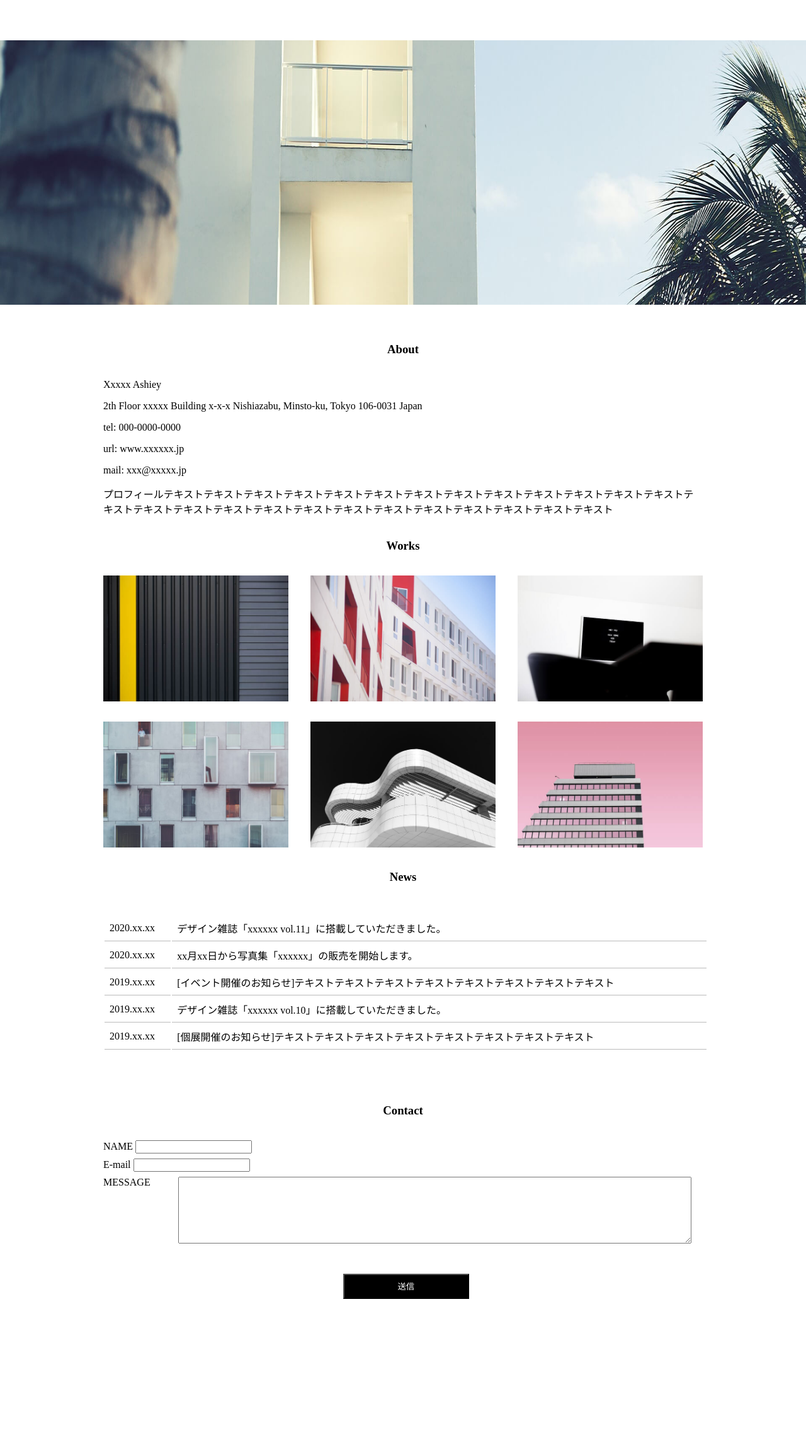
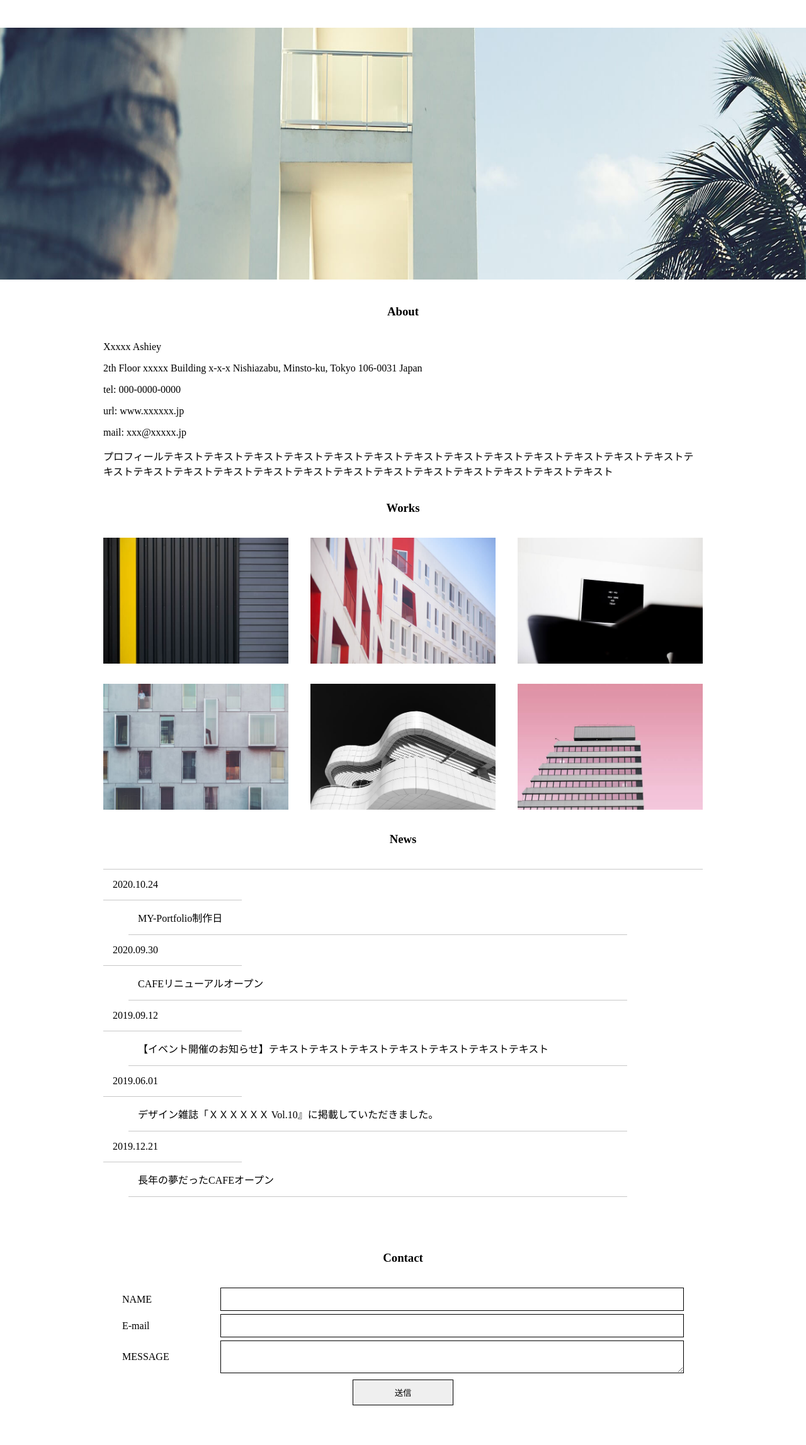
Before and after one commit to ppp-mami/html-, a plain HTML site: page index.html in a window 1280 px wide. Shown: the part 136-2431 px from the top of the page at 63% size. Before the commit the page ends 2243 px from the top, so only its background shows below. Drawn offline with Linux system fonts and the light colour scheme.

Commit message:
Add files via upload

```diff
--- a/index.html
+++ b/index.html
@@ -12,22 +12,23 @@
   <h1>
     <img src="logo.svg" alt="ロゴ画像" width="116" height="60">
   </h1>
+  <ul>
     <li><a href="#about">About</a></li>
     <li><a href="#works">Works</a></li>
     <li><a href="#news">News</a></li>
     <li><a href="#contact">Contact</a></li>
     <li><img src="instagram.png" alt="instagramのロゴ画像" width="28" height="28"></li>
-
+  </ul>
 
 </header>
-<section1>
-  <h2>
-    <img src="mainvisual-pc.jpg" alt="画像" width="100%" height="420">
-  </h2>
-</section1>
+<section>
+
+    <img src="mainvisual-pc.jpg" alt="画像">
+
+</section>
 
 <main>
-  <div class="About" id="about">
+  <div class="About wrapper" id="about">
     <h3>About</h3>
     <p>Xxxxx Ashiey</p>
 
@@ -39,7 +40,8 @@
     <p>プロフィールテキストテキストテキストテキストテキストテキストテキストテキストテキストテキストテキストテキストテキストテキストテキストテキストテキストテキストテキストテキストテキストテキストテキストテキストテキストテキスト</p>
   </div>
 
-  <div class="Works" id="works">
+  <div class="Works wrapper" id="works">
+
     <h3>Works</h3>
     <li>
       <img src="works1_0.jpg" alt="画像1" width="294" height="200">
@@ -52,22 +54,24 @@
 
   </div>
 
-  <div class="News" id="news">
+  <div class="News wrapper" id="news">
     <h3>News</h3>
-    <table>
-      <tbody>
-        <tr><td>2020.xx.xx</td><td>デザイン雑誌「xxxxxx vol.11」に搭載していただきました。</td></tr>
-        <tr><td>2020.xx.xx</td><td>xx月xx日から写真集「xxxxxx」の販売を開始します。</td></tr>
-        <tr><td>2019.xx.xx</td><td>[イベント開催のお知らせ]テキストテキストテキストテキストテキストテキストテキストテキスト</td></tr>
-        <tr><td>2019.xx.xx</td><td>デザイン雑誌「xxxxxx vol.10」に搭載していただきました。</td></tr>
-        <tr><td>2019.xx.xx</td><td>[個展開催のお知らせ]テキストテキストテキストテキストテキストテキストテキストテキスト</td></tr>
-      </tbody>
-    </table>
+    <dl>
+      <dt>2020.10.24</dt>
+      <dd>MY-Portfolio制作日</dd>
+      <dt>2020.09.30</dt>
+      <dd>CAFEリニューアルオープン</dd>
+      <dt>2019.09.12</dt>
+      <dd>【イベント開催のお知らせ】テキストテキストテキストテキストテキストテキストテキスト</dd>
+      <dt>2019.06.01</dt>
+      <dd>デザイン雑誌「ＸＸＸＸＸＸ Vol.10』に掲載していただきました。</dd>
+      <dt>2019.12.21</dt>
+      <dd>長年の夢だったCAFEオープン</dd>
+    </dl>
   </div>
 
-  <div class="Contact" id="contact">
+  <div class="Contact wrapper" id="contact">
     <h3>Contact</h3>
-
     <form>
         <div>
           <label>
@@ -76,9 +80,7 @@
           </label>
 
         </div>
-      </form>
 
-    <form>
       <div>
         <label>
           E-mail
@@ -86,17 +88,19 @@
         </label>
       </div>
 
-    </form>
-    <form>
       <div>
       <label>
         MESSAGE
         <textarea></textarea>
       </label>
       </div>
+
+      <div class="button">
+        <input type="submit" value="送信">
+      </div>
     </form>
 
-    <button>送信</button>
+
   </div>
 
 </main>
--- a/style.css
+++ b/style.css
@@ -5,7 +5,6 @@ body {
 
 header {
   margin: 0;
-  /* background-color: pink; */
   width: 100%;
   height: 180px;
   display: inline-block;
@@ -17,15 +16,22 @@ header {
     padding: 0 450px 0 200px
   }
 
-img {
+  section img {
   margin: 0;
   vertical-align: bottom;
+  width: 100%;
+  height: 400px;
+
 }
 
-li {
+ul {
   list-style: none;
   padding-right: 20px;
+  display: flex;
+}
 
+ul li {
+  margin-right: 20px;
 }
 
 a {
@@ -33,17 +39,13 @@ a {
   color: black;
 }
 
-section1 {
-  margin: 0;
-  /* border: 1px solid blue; */
+
+.wrapper {
+  max-width: 960px;
 }
-
 
 main {
   margin: 0 auto;
-  /* text-align: center; */
-  /* font-weight: bold; */
-  /* background-color: pink; */
   width: 960px;
   padding: 4px;
   box-sizing: border-box;
@@ -60,15 +62,7 @@ main p {
   /* margin-left: 100px; */
 }
 
-/* .About {
-  background-color: pink;
-  padding-bottom: 32px;
-} */
 
-/* .Works {
-  background-color: plum;
-
-} */
 
 h3 {
   margin-bottom: 36px;
@@ -87,102 +81,139 @@ h3 {
 
 }
 
-.News {
-  /* background-color: lightsalmon; */
-  padding-bottom: 48px;
+#news dl {
+  /* display: flex;
+  flex-wrap: wrap; */
+  border-top: solid 1px #c8c8c8;
+  margin-bottom: 20px;
+  width: 100%;
+}
+#news dt {
+  width: 20%;
+  border-bottom: solid 1px #c8c8c8;
+  padding: 15px;
+}
+#news dd {
+  width: 80%;
+  border-bottom: solid 1px #c8c8c8;
+  padding: 15px;
 }
 
-.News h3 {
-  margin-bottom: 48px;
-}
 
-table {
-  width: 960px;
 
-}
-
-td {
-  padding: 8px;
-  border-bottom: 1px solid #bbb;
-}
-
-/* .Contact {
-  background-color: lightgreen;
-
-} */
-
-form {
-  margin: 8px auto;
-}
-
-textarea {
-  width: 85%;
-  height: 100px;
-  vertical-align: text-top;
-  margin-left: 40px;
+.Contact input,
+.Contact textarea {
+  width: 80%;
+  padding: 10px;
+  border: 1px solid black;
 
 }
 
 label {
-  margin-left: 0;
-
+  display: flex;
+  justify-content: space-between;
+  align-items: center;
+  margin-bottom: 5px;
 
 }
 
-/* text {
- margin-right: 40px;
-  width: 400px;
-  height: 16px;
-} */
+.button {
+  width: 200px;
+  height: 40px;
+  margin: 10px auto 30px;
+  color: white;
+  cursor: pointer;
+  text-align: center;
+
+}
+
+.Contact {
+  padding: 30px;
+}
 
 
-.Contact button {
-  width: 200px;
-  height: 40px;
-  background-color: black;
-  color: white;
-  cursor: pointer;
-  margin: 40px 40%;
-
-}
 
 /* 600以下 */
 
 @media (max-width: 600px) {
 
-  body {
-    /* background-color: yellow; */
+ /* header */
+  header {
+    width: 100%;
+    height: auto;
+    flex-direction: column;
+ }
+
+  header h1 {
+    margin: 0 auto;
+
+ }
+
+  ul {
+    display: flex;
+    text-align: center;
+ }
+ /* 画像 */
+
+  section img {
+    width: 100%;
+    height: 300px;
+ }
+
+ /* about-contact */
+
+  .wrapper {
+    width: 600px;
+    text-align: center;
 
   }
 
-  header li {
-    margin: 0 auto;
+  /* about */
+  .About p {
+    font-size: 10px;
+  }
+
+  /* works */
+
+  .Works h3 {
+    text-align: center;
+  }
+
+  .Works img {
+    width: 90%;
+    height: 300px;
+    padding-left: 4px;
+    padding-right: 4px;
 
   }
 
-  section1 {
+  /* news */
+
+  #news dl {
+    flex-direction: column;
+  }
+  #news dt {
     width: 100%;
+    border-bottom: none;
+    padding-bottom: 0;
+  }
+  #news dd {
+    width: 100%;
+    padding-top: 0;
   }
 
-  main {
-    width: 600px;
-    padding: 4px;
-    flex: 1;
+
+
+  /* contact */
+  label {
+    display: inline-block;
+    text-align: left;
   }
 
-  .About p {
-    font-size: 8px;
-  }
 
-  .Works img {
-    width: 100%;
-    height: 250px;
-  }
+  /* .Contact input,
+  .Contact textarea {
 
-  .News table {
-    width: 600px;
-    font-size: 8px;
-
-  }
+  } */
 
 }
```
Lines whose indentation alone changed are shown as unchanged.
